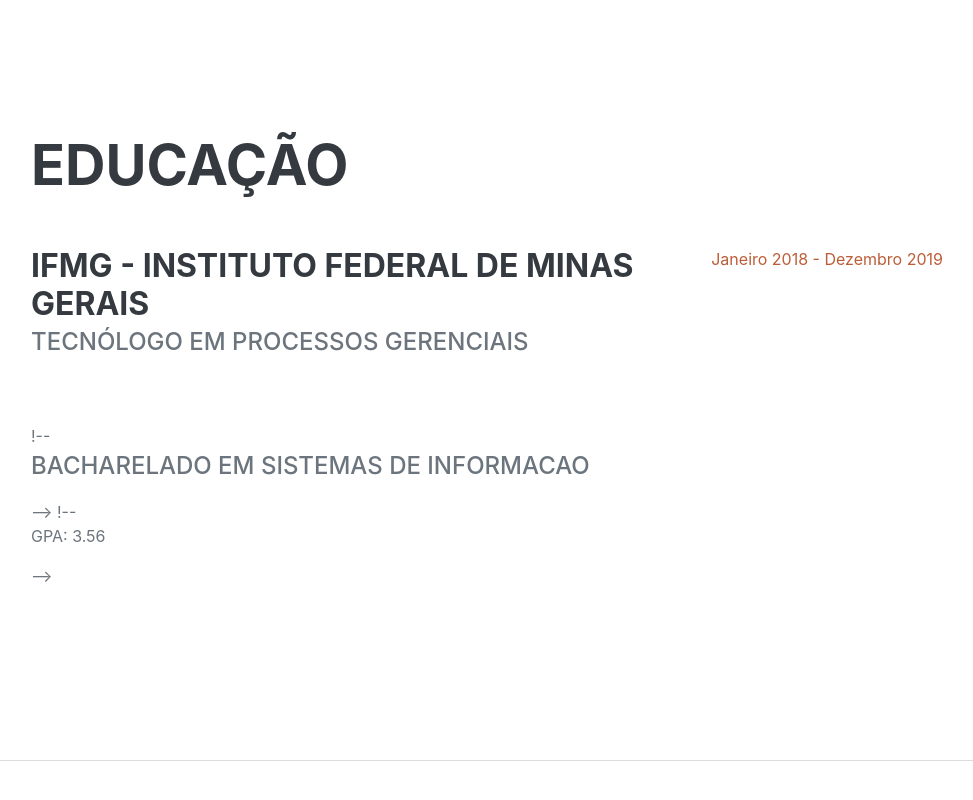
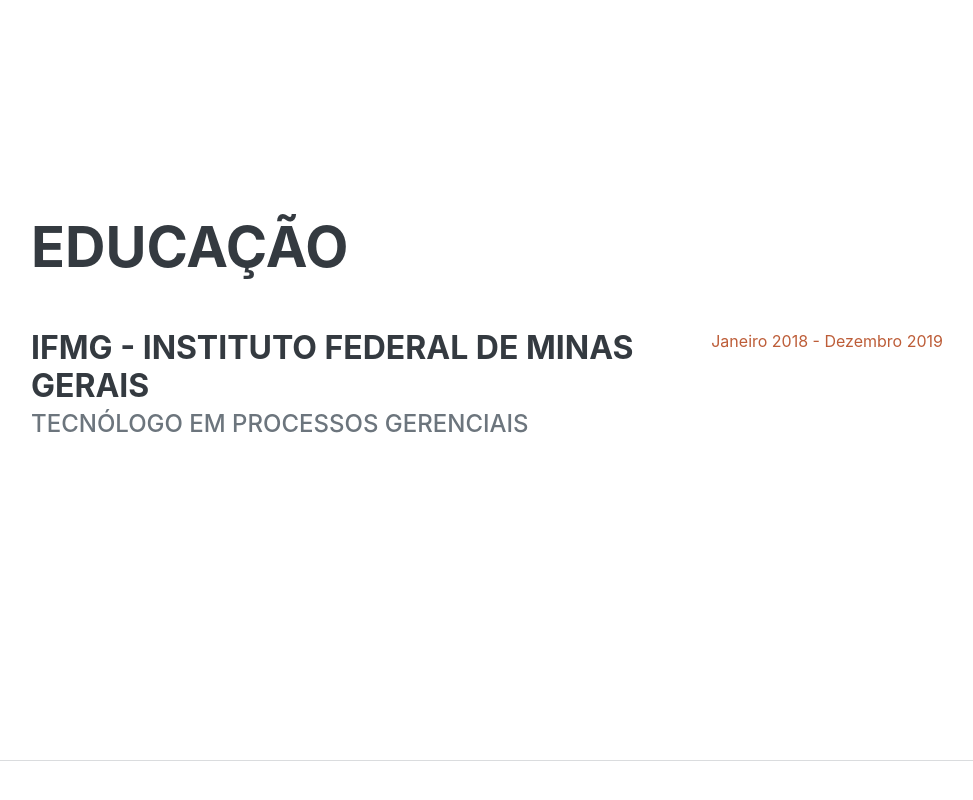
Before and after one commit to PabloCGSilva/pablo, a plain HTML site: page index.html in a window 1280 px wide. Shown: the part 1807-2607 px from the top of the page, without its empty margins (289-1262 px from the left). Drawn offline with nearby package versions, Linux system fonts and the light colour scheme; a web font is replaced by a local one.

Commit message:
Update index.html

```diff
--- a/index.html
+++ b/index.html
@@ -116,8 +116,8 @@
                     <!-- <div class="d-flex flex-column flex-md-row justify-content-between"> -->
                         <!-- <div class="flex-grow-1"> -->
                             <!-- <h3 class="mb-0">PUC Minas</h3> -->
-                          !-- <div class="subheading mb-3">Bacharelado em Sistemas de Informacao</div> -->
-                        !--    <p>GPA: 3.56</p> -->
+                           <!-- <div class="subheading mb-3">Bacharelado em Sistemas de Informacao</div> -->
+                         <!--    <p>GPA: 3.56</p> -->
                         <!-- </div> -->
                         <!-- <div class="flex-shrink-0"><span class="text-primary">Janeiro 2015 - Janeiro 2017</span></div> -->
                     <!-- </div> -->
```
